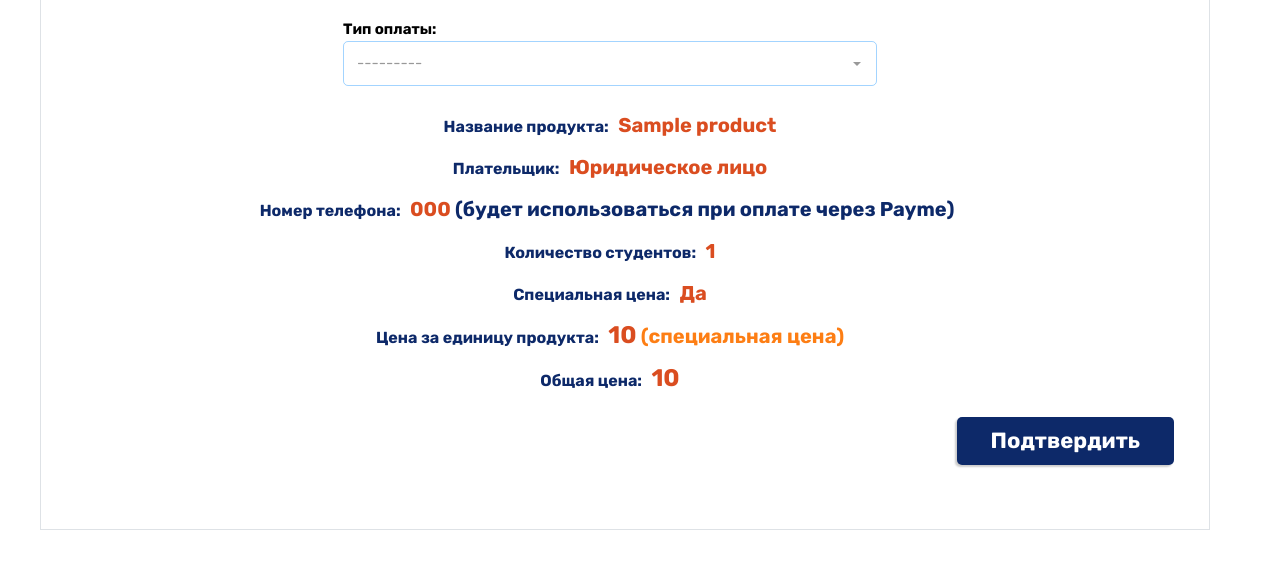
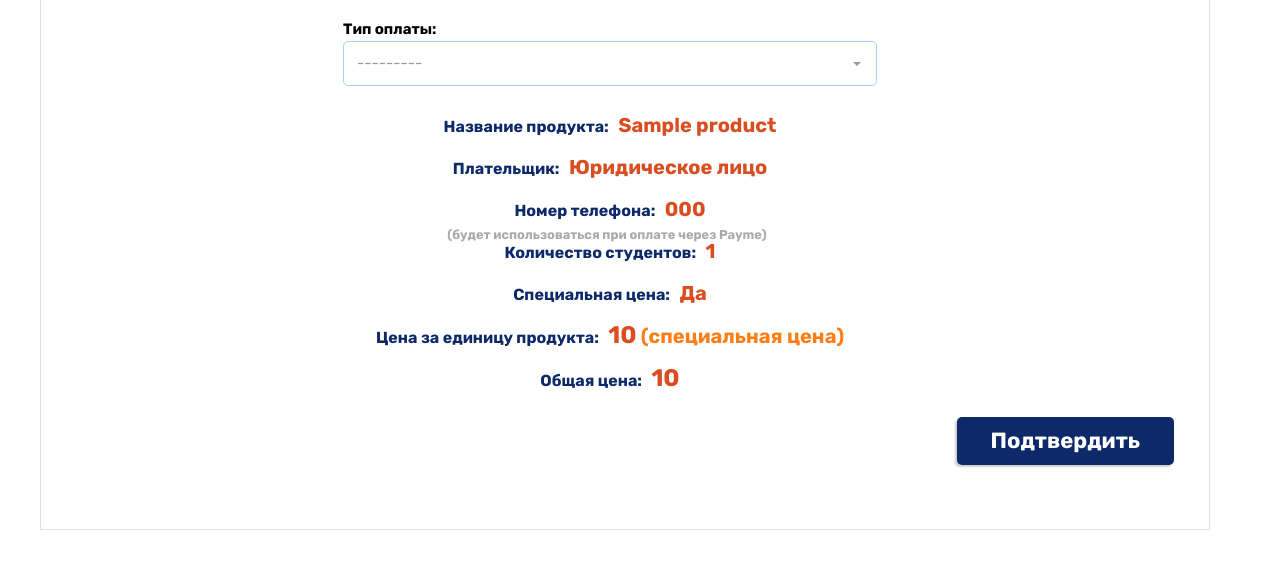
Before and after one commit to Dooweed/bbu_academy, a Django app: template templates/purchase/payment-form.html in a window 1280 px wide. Shown: the part 456-1025 px from the top of the page. Run offline with Django 3.2, Linux system fonts and the light colour scheme; data comes from the database, SQL or seed files in the repository; tables that the repository leaves empty hold one stand-in row (values such as "Sample post"); the template is opened without the code that fills it: values that come from a table or form of the project are taken from there, most other values are stand-ins (such as "Sample title", 1, 10 or a date in 2020); some libraries are stand-ins or nearby versions.

Commit message:
Minor changes

```diff
--- a/templates/purchase/payment-form.html
+++ b/templates/purchase/payment-form.html
@@ -54,7 +54,7 @@
                             </p>
                             <p class="line">
                                 <span class="label">{% translate 'Номер телефона' %}: </span>
-                                <span class="value">{{ record.payer.phone }} <span class="label">({% translate 'будет использоваться при оплате через Payme' %})</span></span>
+                                <span class="value">{{ record.payer.phone }}</span><small class="label">({% translate 'будет использоваться при оплате через Payme' %})</small>
                             </p>
                             <p class="line">
                                 <span class="label">{% translate 'Количество студентов' %}: </span>
```
